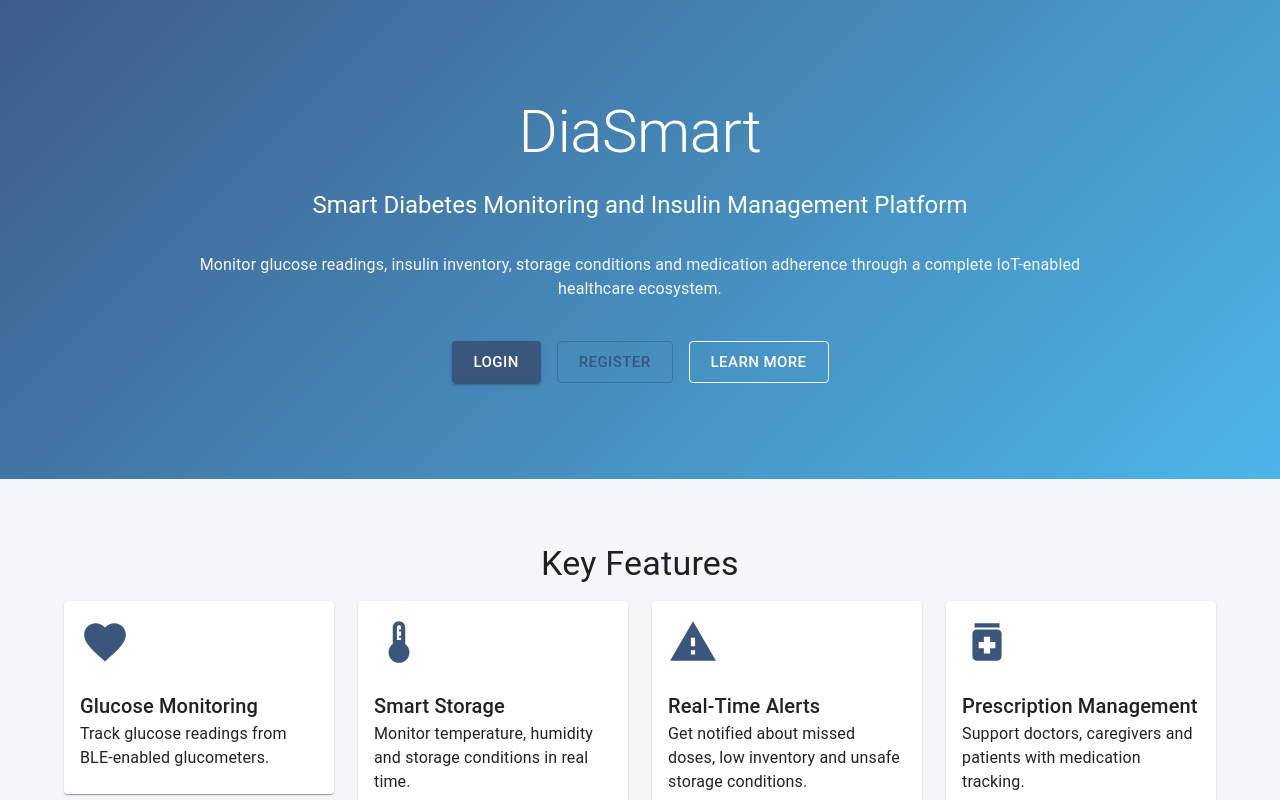
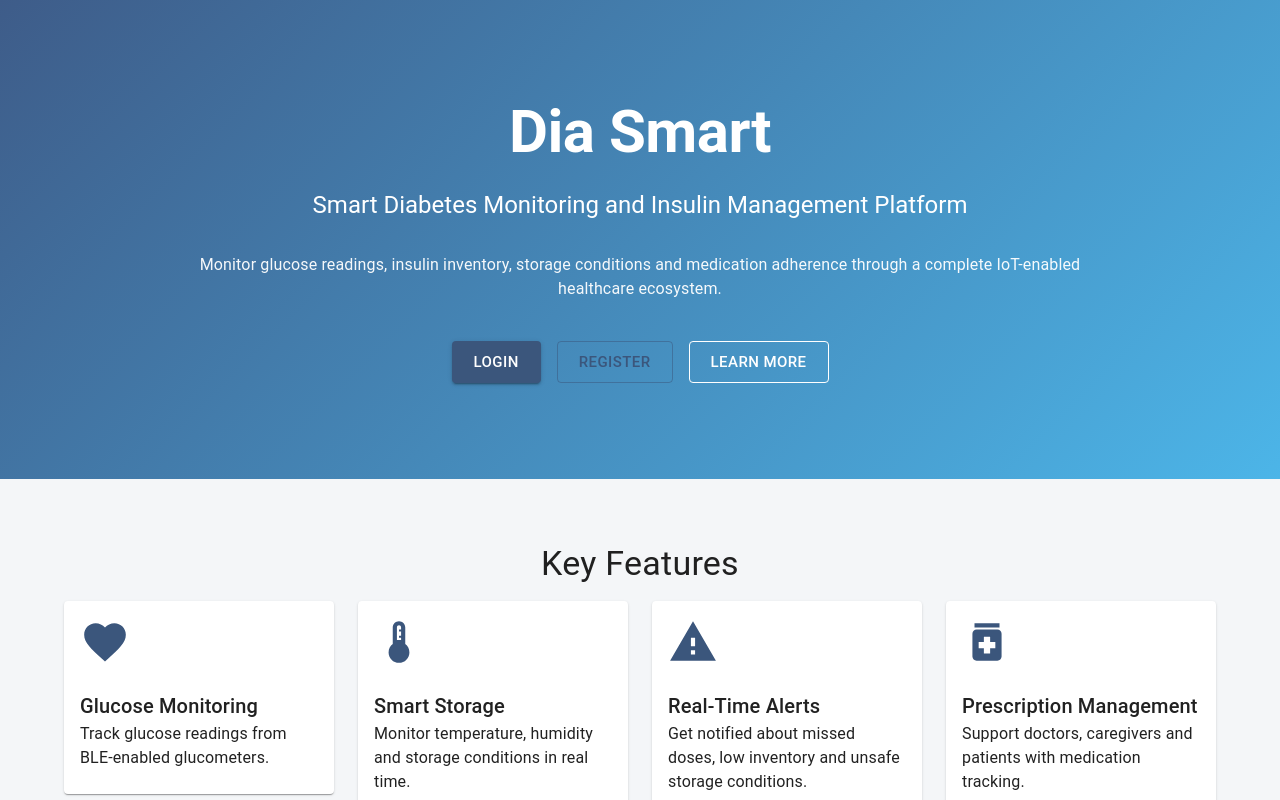
Before and after one commit to cepdnaclk/e21-3yp-dia-smart, a React (Vite) app in the folder frontend/web-dashboard/: page / in a window 1280 px wide. Shown: the top 800 px of the page. Built offline with nearby package versions, Linux system fonts and the light colour scheme; no server answers.

Commit message:
DS-1 Fix frontend build for AWS deployment

```diff
--- a/frontend/web-dashboard/src/pages/landing/LandingPage.tsx
+++ b/frontend/web-dashboard/src/pages/landing/LandingPage.tsx
@@ -51,10 +51,11 @@ const LandingPage = () => {
         <Container maxWidth="lg">
           <Typography
             variant="h2"
-            fontWeight="bold"
+            component="h1"
+            sx={{ fontWeight: 700 }}
             gutterBottom
           >
-            DiaSmart
+            Dia Smart
           </Typography>
 
           <Typography
```
Also changed, not shown: 1 other file (tests, documents, lock files or other folders).
